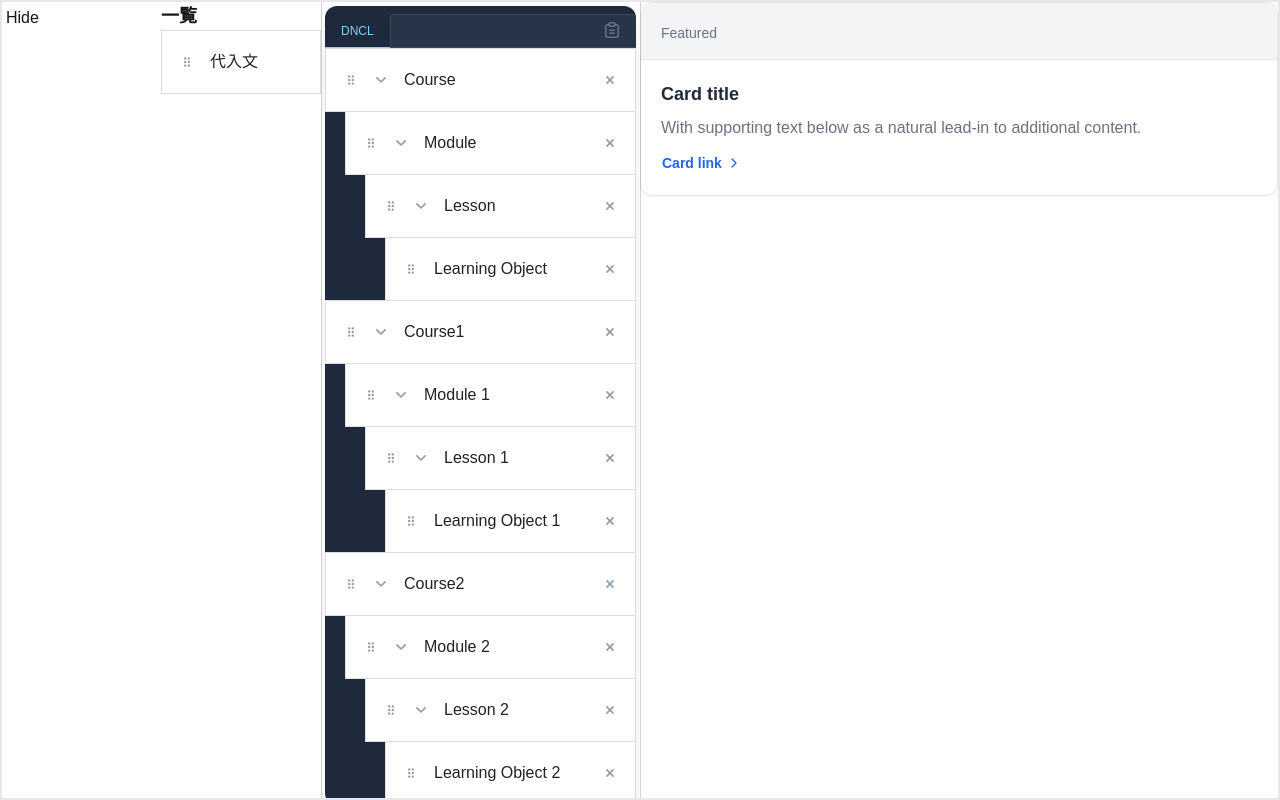
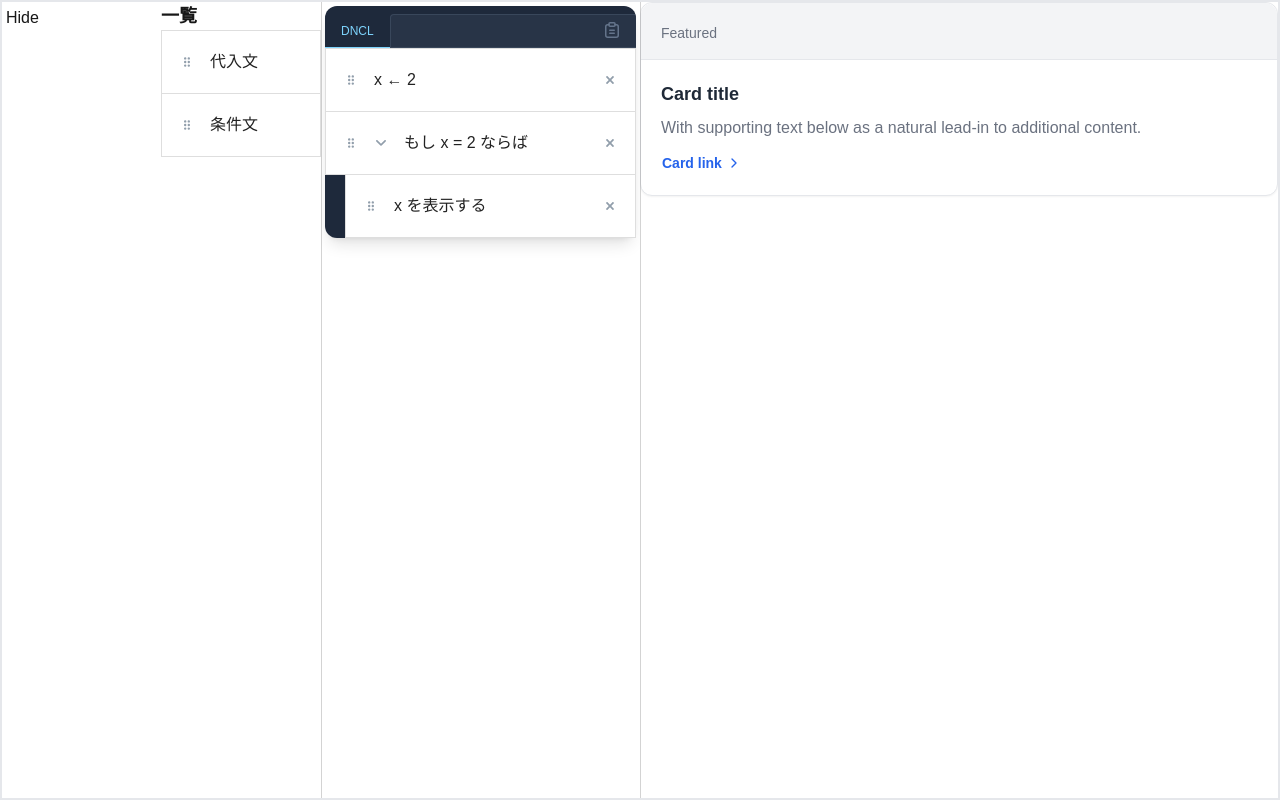
Before and after one commit to Guri-hm/dncl, a Next.js app: page /edit in a window 1280 px wide. Built offline with nearby package versions, Linux system fonts and the light colour scheme.

Commit message:
ドロップできるようにした

```diff
--- a/src/app/components/SortableTree.tsx
+++ b/src/app/components/SortableTree.tsx
@@ -34,63 +34,58 @@ import {
   removeChildrenOf,
   setProperty,
 } from "../utilities";
-import type { FlattenedItem, SensorContext, TreeItems, FragmentItems } from "../types";
+import type { FlattenedItem, SensorContext, TreeItems, FragmentItems, FragmentItem } from "../types";
 import { SortableTreeItem, FragmentsListItem } from "../components";
 import { v4 as uuidv4 } from "uuid";
 
 const initialItems: TreeItems = [
   {
     id: uuidv4(),
-    code: "Course",
+    code: "x ← 2",
     children: [
-      {
-        id: uuidv4(),
-        code: "Module",
-        children: [
-          { id: uuidv4(), code: "Lesson", children: [{ id: uuidv4(), code: "Learning Object", children: [] }] }
-        ]
-      }
     ]
   },
   {
     id: uuidv4(),
-    code: "Course1",
+    code: "もし x = 2 ならば",
     children: [
       {
         id: uuidv4(),
-        code: "Module 1",
-        children: [
-          {
-            id: uuidv4(),
-            code: "Lesson 1",
-            children: [{ id: uuidv4(), code: "Learning Object 1", children: [] }]
-          }
-        ]
+        code: "x を表示する",
+        children: []
       }
     ]
   },
-  {
-    id: uuidv4(),
-    code: "Course2",
-    children: [
-      {
-        id: uuidv4(),
-        code: "Module 2",
-        children: [
-          {
-            id: uuidv4(),
-            code: "Lesson 2",
-            children: [{ id: uuidv4(), code: "Learning Object 2", children: [] }]
-          }
-        ]
-      }
-    ]
-  },
+  // {
+  //   id: uuidv4(),
+  //   code: "Course2",
+  //   children: [
+  //     {
+  //       id: uuidv4(),
+  //       code: "Module 2",
+  //       children: [
+  //         {
+  //           id: uuidv4(),
+  //           code: "Lesson 2",
+  //           children: [{ id: uuidv4(), code: "Learning Object 2", children: [] }]
+  //         }
+  //       ]
+  //     }
+  //   ]
+  // },
 ];
-const fragments: FragmentItems = [
+const fragments_initialItems: FragmentItems = [
   {
     id: uuidv4(),
     code: "代入文",
+    children: [],
+    index: 0,
+    parentId: null,
+    depth: 0
+  },
+  {
+    id: uuidv4(),
+    code: "条件文",
     children: [],
     index: 0,
     parentId: null,
@@ -136,6 +131,11 @@ export function SortableTree({
   const [overId, setOverId] = useState<string | null>(null);
   const [offsetLeft, setOffsetLeft] = useState(0);
 
+  const fragments = useMemo(() => {
+    console.log("fragments")
+    return fragments_initialItems;
+  }, [activeId, items]);
+
   const flattenedItems = useMemo(() => {
     const flattenedTree = flattenTree(items);
     const collapsedItems = flattenedTree.reduce<string[]>(
@@ -143,9 +143,12 @@ export function SortableTree({
         collapsed && children.length ? [...acc, id] : acc,
       []
     );
-    const additionItem = fragments.find(({ id }) => id == activeId);
+    let additionItem = fragments.find(({ id }) => id == activeId);
     if (additionItem) {
       //要素追加のためのドラッグと判定
+      additionItem = JSON.parse(JSON.stringify(additionItem));
+      if (!additionItem) return;
+      // additionItem.id = uuidv4();
       flattenedTree.push(additionItem);
     }
 
@@ -165,6 +168,7 @@ export function SortableTree({
         indentationWidth
       )
       : null;
+
   const sensorContext: SensorContext = useRef({
     items: flattenedItems,
     offset: offsetLeft
@@ -300,7 +304,6 @@ export function SortableTree({
     if (activeItem) {
       setActiveCode(activeItem?.code);
     }
-    console.log(activeItem)
     document.body.style.setProperty("cursor", "grabbing");
   }
 
@@ -316,21 +319,24 @@ export function SortableTree({
     resetState();
 
     if (projected && over) {
+      console.log(active.id)
       const { depth, parentId } = projected;
       const clonedItems: FlattenedItem[] = JSON.parse(
         JSON.stringify(flattenTree(items))
       );
-      let additionItem = fragments.find(({ id }) => id === active.id);
+      const additionItem: FlattenedItem = fragments.find(({ id }) => id === active.id);
       if (additionItem) {
-        clonedItems.push(additionItem);
+        let clonedItem: FlattenedItem = JSON.parse(JSON.stringify(additionItem));
+        const newId = uuidv4();
+        clonedItem.id = newId;
+        over.id = newId;
+        active.id = newId;
+        clonedItems.push(clonedItem);
       }
       const overIndex = clonedItems.findIndex(({ id }) => id === over.id);
       const activeIndex = clonedItems.findIndex(({ id }) => id === active.id);
       const activeTreeItem = clonedItems[activeIndex];
 
-      if (additionItem) {
-        activeTreeItem.id = uuidv4();
-      }
       clonedItems[activeIndex] = { ...activeTreeItem, depth, parentId };
 
       const sortedItems = arrayMove(clonedItems, activeIndex, overIndex);
```
